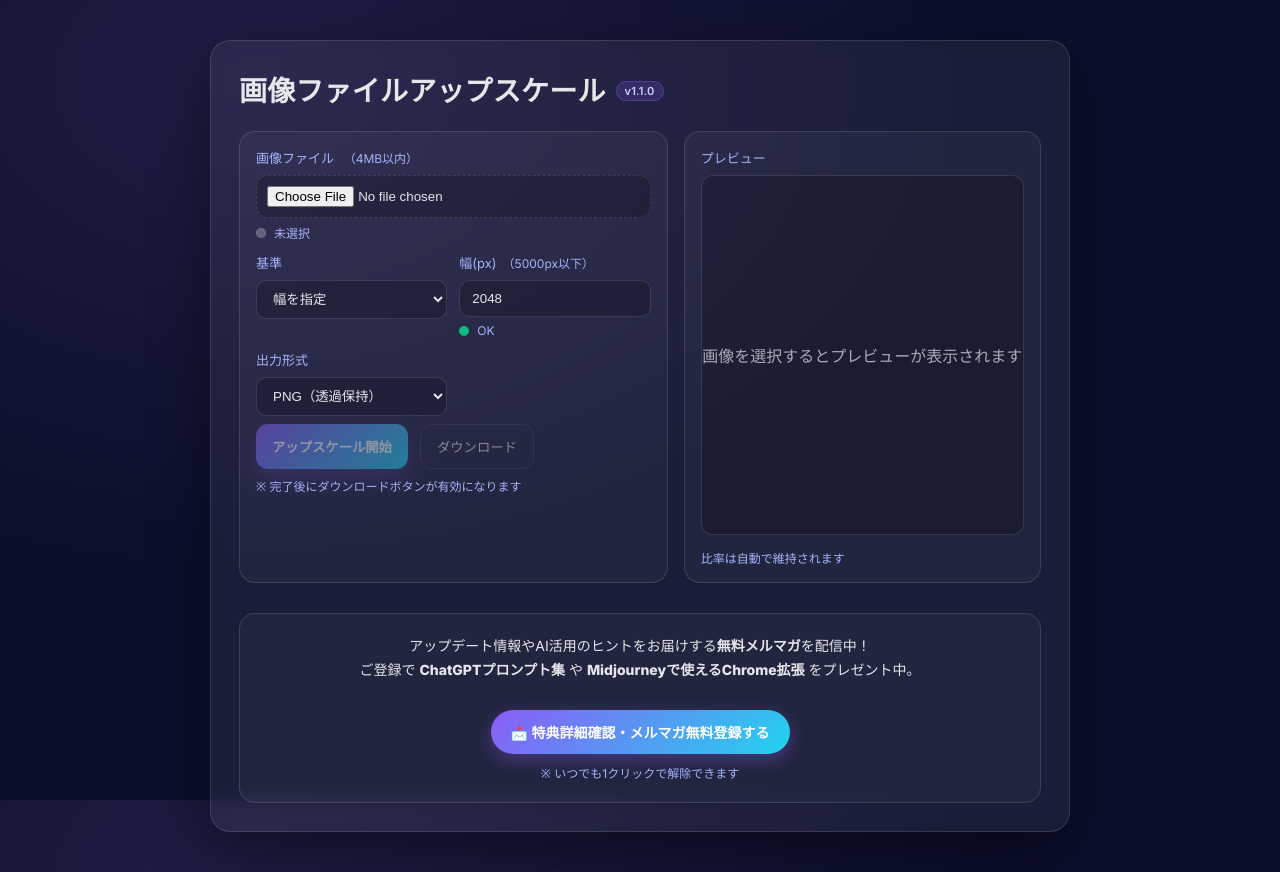
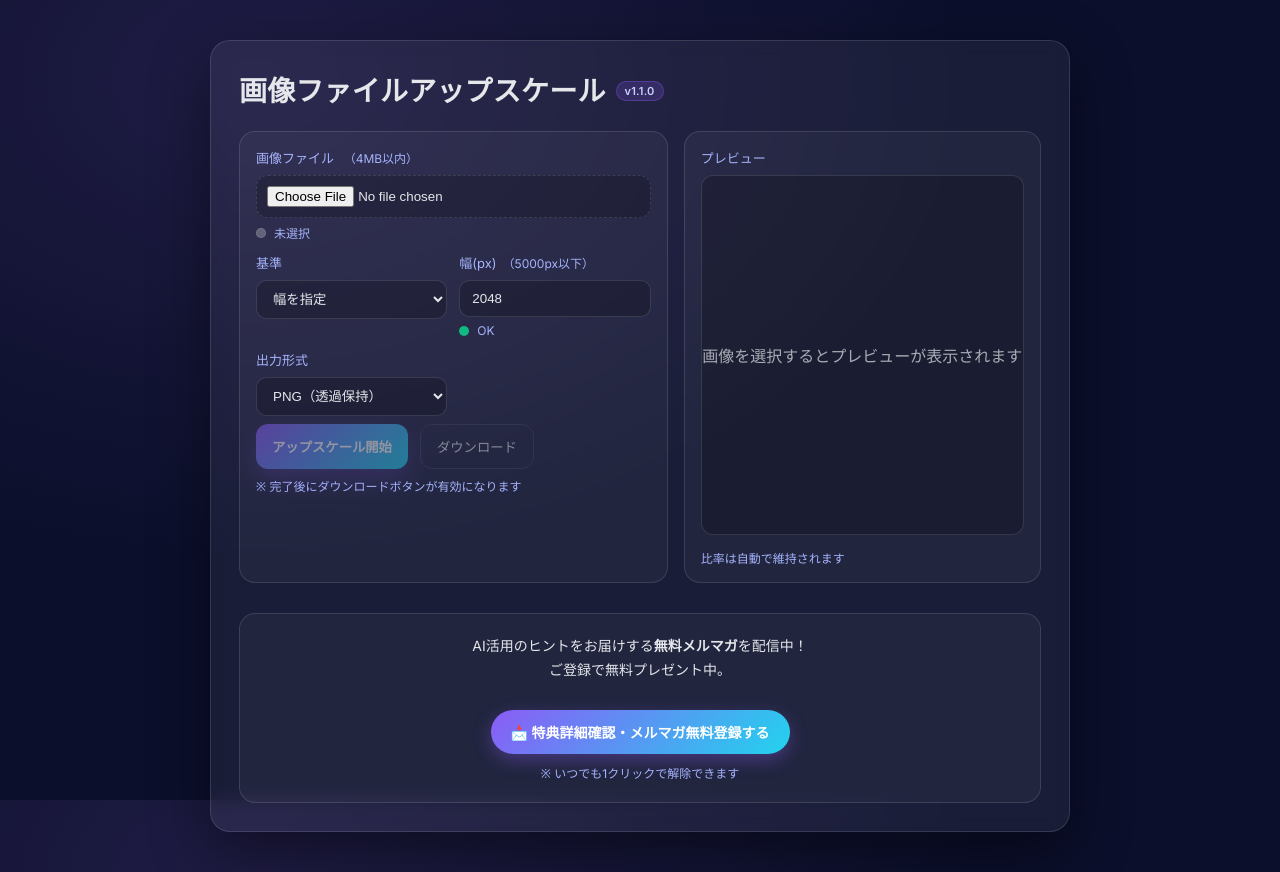
Before and after one commit to chi3jp/ups, a Next.js app: page / in a window 1280 px wide. Built offline with nearby package versions, Linux system fonts and the light colour scheme.

Commit message:
Modify newsletter content and registration link
Updated newsletter text and changed registration URL.

```diff
--- a/app/page.tsx
+++ b/app/page.tsx
@@ -380,13 +380,13 @@ function PageInner() {
           {/* --- Newsletter CTA (Footer) --- */}
           <div className="newsletter">
             <p className="newsletter-text">
-              アップデート情報やAI活用のヒントをお届けする<strong>無料メルマガ</strong>を配信中！<br />
-              ご登録で <strong>ChatGPTプロンプト集</strong> や <strong>Midjourneyで使えるChrome拡張</strong> をプレゼント中。
+              AI活用のヒントをお届けする<strong>無料メルマガ</strong>を配信中！<br />
+              ご登録で無料プレゼント中。
             </p>
             {/* 登録URLに差し替え */}
             <a
               className="newsletter-btn"
-              href="https://chi3.substack.com/about"
+              href="https://chiii3.systeme.io/7af4ded7?ups"
               target="_blank"
               rel="noopener noreferrer"
               onClick={() => {
```
